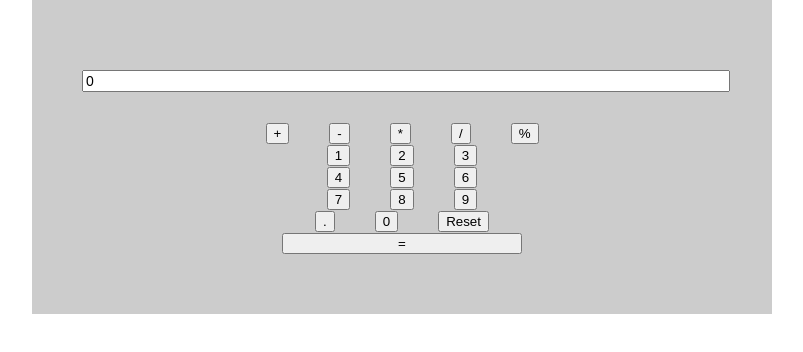
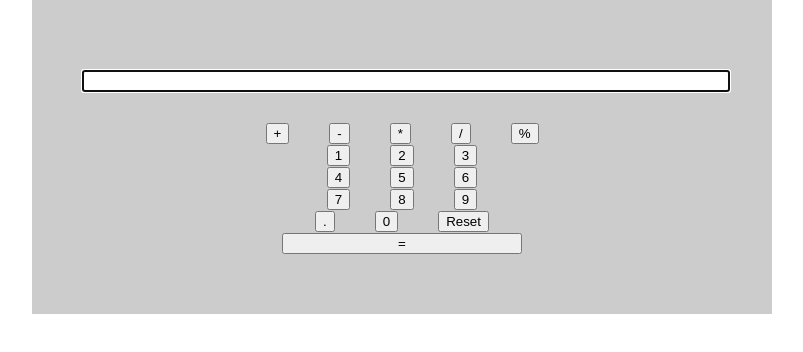
Before and after one commit to keljr021/react-calculator, a React (Create React App) app: page / in a window 1280 px wide. Shown: the top 352 px of the page, without its empty margins (238-1041 px from the left). Built offline with nearby package versions, Linux system fonts and the light colour scheme.

Commit message:
Attempt adding key events to textbox.

```diff
--- a/src/App.js
+++ b/src/App.js
@@ -54,7 +54,7 @@ class App extends Component {
   storeNumber = () => {
     let { numArray, value } = this.state;
 
-    numArray.push(value);
+    numArray.push(parseFloat(value));
 
     this.setState({
       numArray: numArray
@@ -129,7 +129,7 @@ class App extends Component {
 
     return (
       <div className="App">
-        <NumberInput value={this.state.value} />
+        <NumberInput inputValue={this.inputValue} storeOperator={this.storeOperator} calculate={this.calculate} value={this.state.value} />
 
         <div className={"center-padding"}>
           <CalcButtons storeNumber={this.storeNumber} storeOperator={this.storeOperator}/>
--- a/src/NumberInput.js
+++ b/src/NumberInput.js
@@ -2,6 +2,31 @@ import React, { Component } from 'react';
 import './styles/App.css';
 
 class NumberInput extends Component {
+
+  handleKeyDown = (e) => {
+    e.preventDefault();
+
+    let input = e.key;
+
+    if (input == "Enter") {
+      this.props.calculate();
+    }
+
+    else {
+
+      let isOp = (/\+|\-|\*|\//g).test(input);
+      let isNum = (/[0-9]/g).test(input);
+      let isDec = (input == '.');
+
+      if (isOp) {
+        this.props.storeOperator(input);
+      }
+      else {
+        if (isNum || isDec)
+          this.props.inputValue(input);
+      }
+    }
+  }
 
   render() {
 
@@ -13,7 +38,7 @@ class NumberInput extends Component {
 
     return (
       <div>
-        <input style={inputStyle} type={"text"} value={(this.props.value === null) ? 0 : this.props.value} readOnly={true} />
+        <input style={inputStyle} type={"text"} onKeyDown={this.handleKeyDown} autoFocus={true} defaultValue={(this.props.value == null) ? "" : this.props.value} />
       </div>
     );
   }
```
